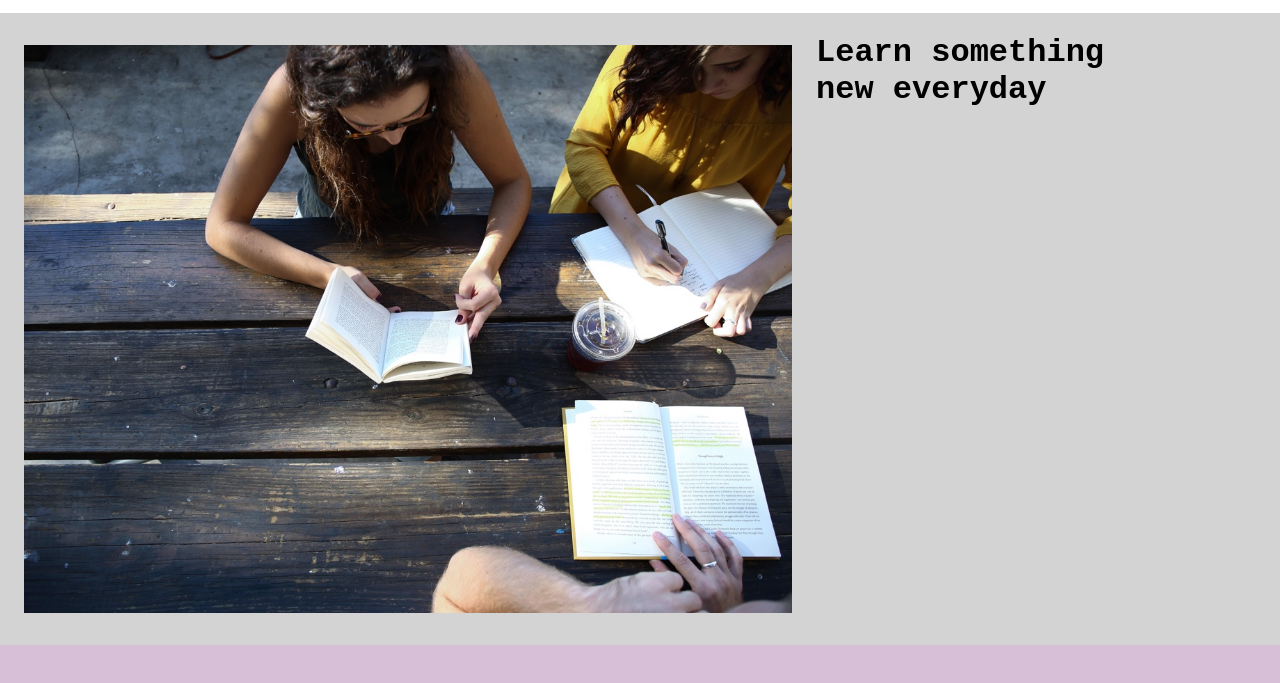
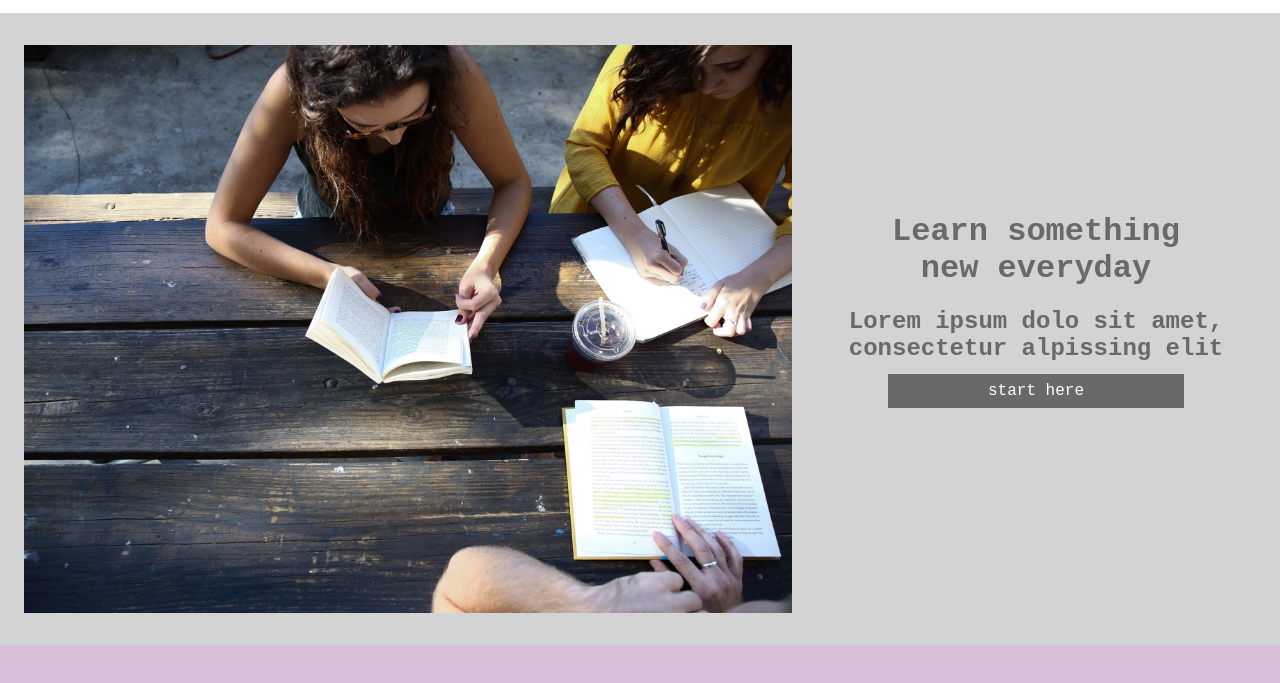
Before and after one commit to chriseves/colmar, a plain HTML site: page index.html in a window 1280 px wide. Shown: the part 51-734 px from the top of the page. Drawn offline with Linux system fonts and the light colour scheme; files that its build step writes are made by us from their sources; files whose address does not match are found by name.

Commit message:
added rest of banner text and start here button

```diff
--- a/index.html
+++ b/index.html
@@ -31,6 +31,8 @@
         <div><img src="/Users/chrisophereves/codecademy/projects/colmar/resources/images/banner.jpg" alt="people studying around a table"></div>
             <div class="banner-text">
                 <h1 class ="learn">Learn something<br>new everyday</h1>
+                <h2>Lorem ipsum dolo sit amet,<br>consectetur alpissing elit</h2>
+                <a class="start-here" href="#">start here</a>
             </div>
 
 
--- a/resources/css/styles.css
+++ b/resources/css/styles.css
@@ -75,9 +75,23 @@ nav a {
     float: left;
 }
 
+.banner-text {
+    margin-top: 200px;
+    color: dimgray;
+    text-align: center;
+    padding-right: 24px;
+    }
 
+.learn {
+    font-weight: bold;
+    }
 
-
+.start-here {
+    color: white;
+    background-color: dimgray;
+    padding: 8px 100px;
+    text-decoration: none;
+}
 
 
 
```
